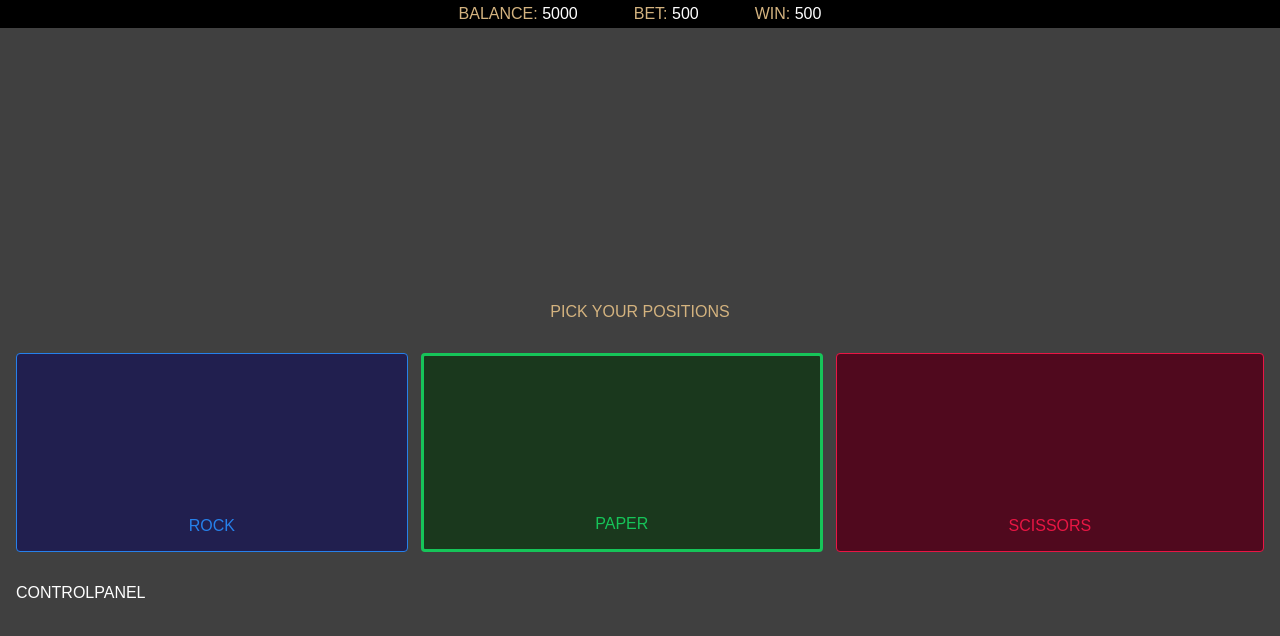
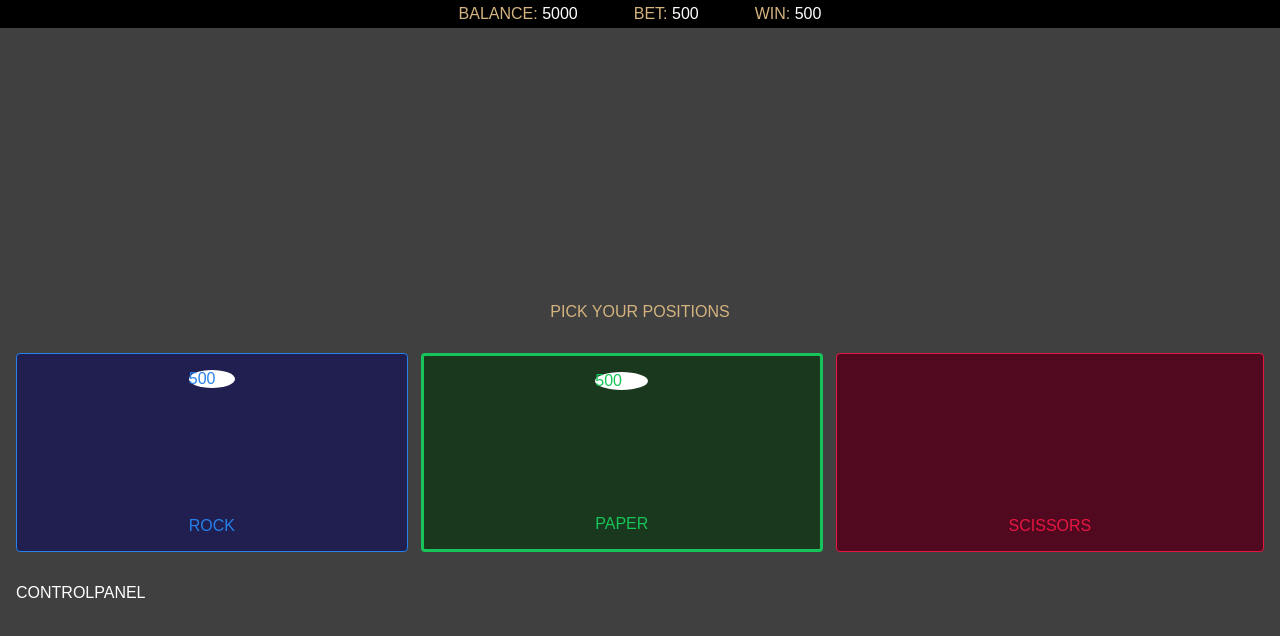
Before and after one commit to Nikolai-Iakushchenko/rock_paper_scissors, a React (Vite) app: page / in a window 1280 px wide. Shown: the top 636 px of the page. Built offline with nearby package versions, Linux system fonts and the light colour scheme.

Commit message:
add Bet component

```diff
--- a/src/components/App/App.tsx
+++ b/src/components/App/App.tsx
@@ -18,9 +18,24 @@ function App() {
       <Game>
         <MessagePanel></MessagePanel>
         <BettingPositionList>
-          <BettingPosition label={"rock"} theme={"blue"} winner={false} />
-          <BettingPosition label={"paper"} theme={"green"} winner={true} />
-          <BettingPosition label={"scissors"} theme={"red"} winner={false} />
+          <BettingPosition
+            label={"rock"}
+            theme={"blue"}
+            winner={false}
+            bet={500}
+          />
+          <BettingPosition
+            label={"paper"}
+            theme={"green"}
+            winner={true}
+            bet={500}
+          />
+          <BettingPosition
+            label={"scissors"}
+            theme={"red"}
+            winner={false}
+            bet={0}
+          />
         </BettingPositionList>
         <ControlPanel />
       </Game>
--- a/src/components/App/BettingPosition/BettingPosition.tsx
+++ b/src/components/App/BettingPosition/BettingPosition.tsx
@@ -1,9 +1,11 @@
 import styles from "./BettingPosition.module.css";
 import cn from "classnames";
+import Bet from "../../Bet/Bet.tsx";
 
 interface BettingPositionProps {
   label: string;
   winner: boolean;
+  bet: number;
   theme: "blue" | "green" | "red";
 }
 
@@ -11,6 +13,7 @@ const BettingPosition = ({
   label = "bet",
   theme = "blue",
   winner = false,
+  bet = 0,
 }: BettingPositionProps) => {
   const bettingPositionClass = cn(styles.bettingPosition, styles[theme], {
     [styles.winner]: winner,
@@ -18,7 +21,7 @@ const BettingPosition = ({
 
   return (
     <div className={bettingPositionClass}>
-      <div className={"bet"}></div>
+      <div>{bet !== 0 && <Bet />}</div>
       <div>{label}</div>
     </div>
   );
--- /dev/null
+++ b/src/components/Bet/Bet.module.css
@@ -0,0 +1,4 @@
+.bet {
+  background-color: white;
+  border-radius: 50%;
+}
--- /dev/null
+++ b/src/components/Bet/Bet.tsx
@@ -0,0 +1,7 @@
+import styles from "./Bet.module.css";
+
+const Bet = () => {
+  return <div className={styles.bet}>500</div>;
+};
+
+export default Bet;
```
